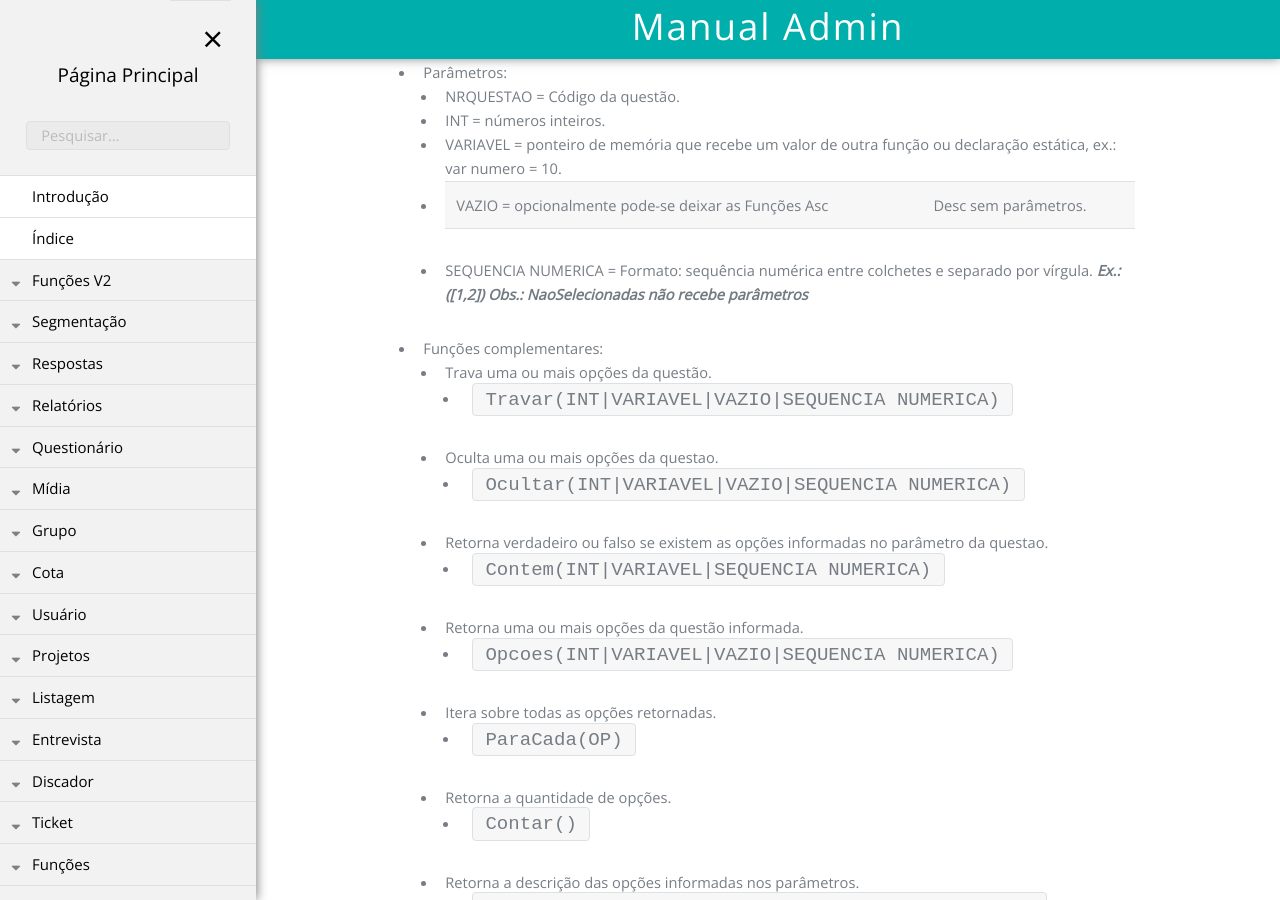
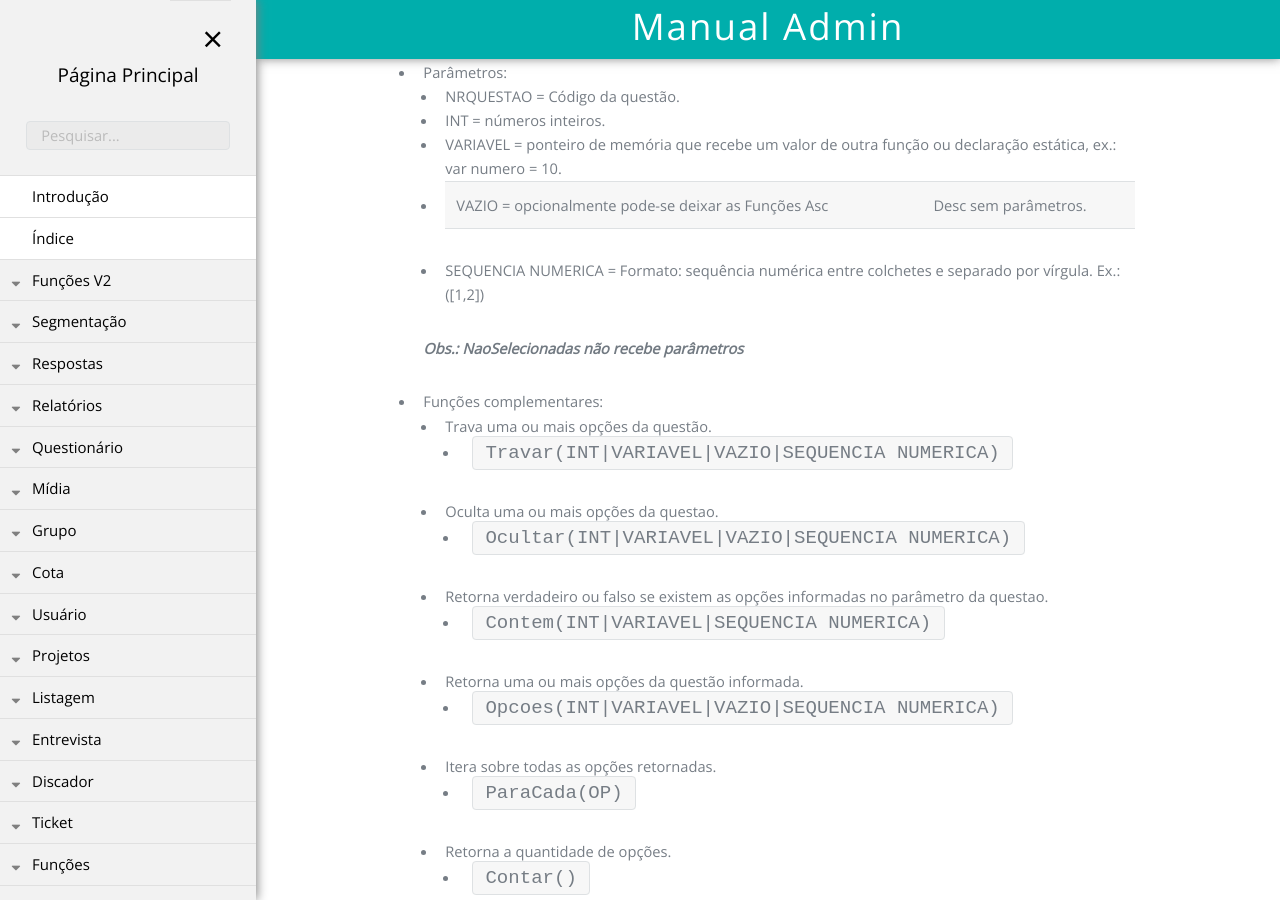
Before and after one commit to rogerio-figueiredo-hsr/hsrtechonline.github.io, a Jekyll site: the page built from _posts/2019-03-29-ranking.md, in a window 1280 px wide and 900 px high, scrolled down 382 px. Built offline with Jekyll 4.4.1, drawn with Linux system fonts in a browser that asks for light colours.

```diff
--- a/_posts/2019-03-29-ranking.md
+++ b/_posts/2019-03-29-ranking.md
@@ -19,7 +19,8 @@ pasta: "funcoesv2"
   - INT = números inteiros.
   - VARIAVEL = ponteiro de memória que recebe um valor de outra função ou declaração estática, ex.: var numero = 10.
   - VAZIO = opcionalmente pode-se deixar as Funções Asc|Desc sem parâmetros.
-  - SEQUENCIA NUMERICA = Formato: sequência numérica entre colchetes e separado por vírgula. ***Ex.: ([1,2])***
+  - SEQUENCIA NUMERICA = Formato: sequência numérica entre colchetes e separado por vírgula. Ex.: ([1,2])
+
   ***Obs.: NaoSelecionadas não recebe parâmetros***
 
 - Funções complementares:
```
